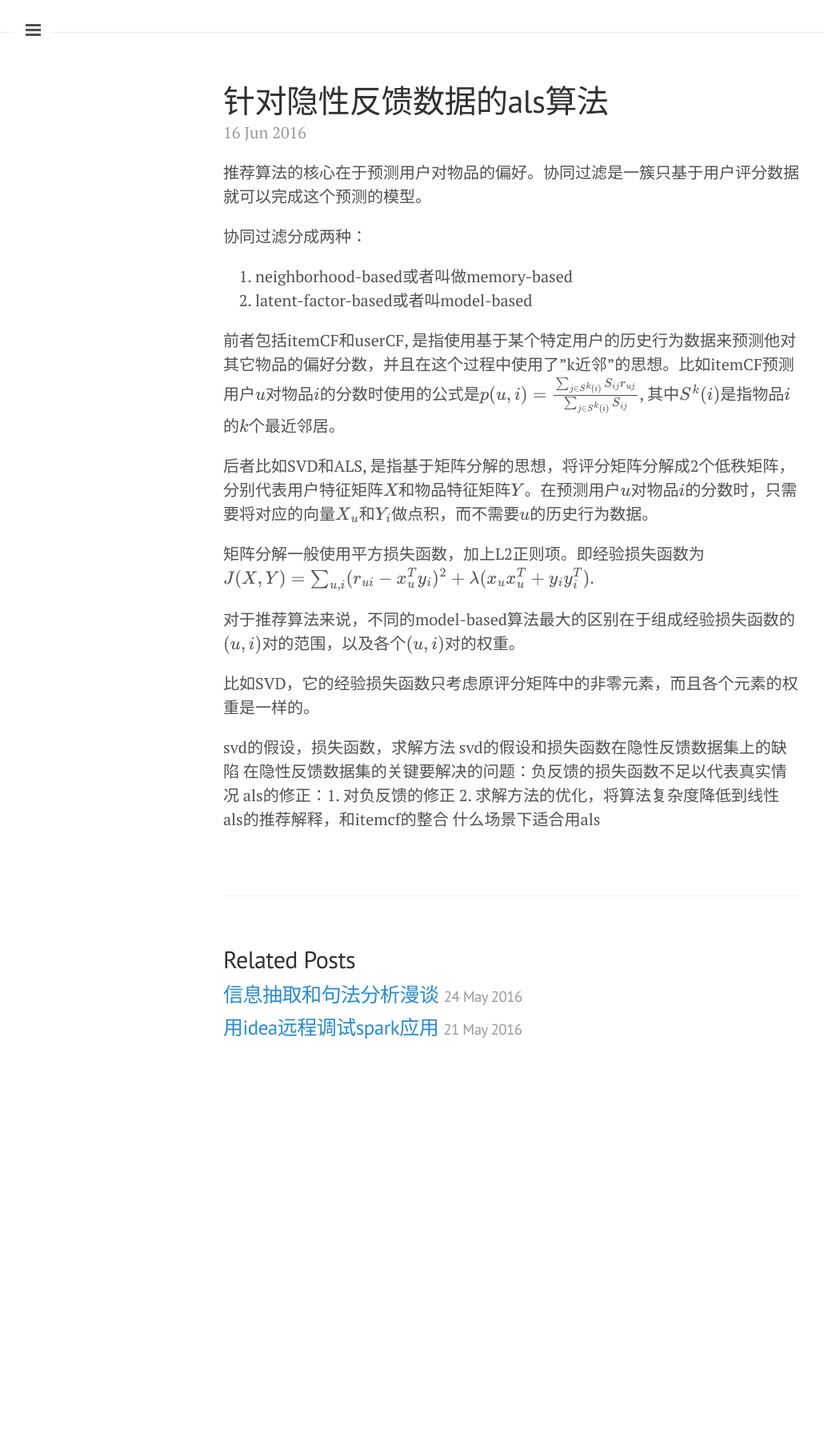
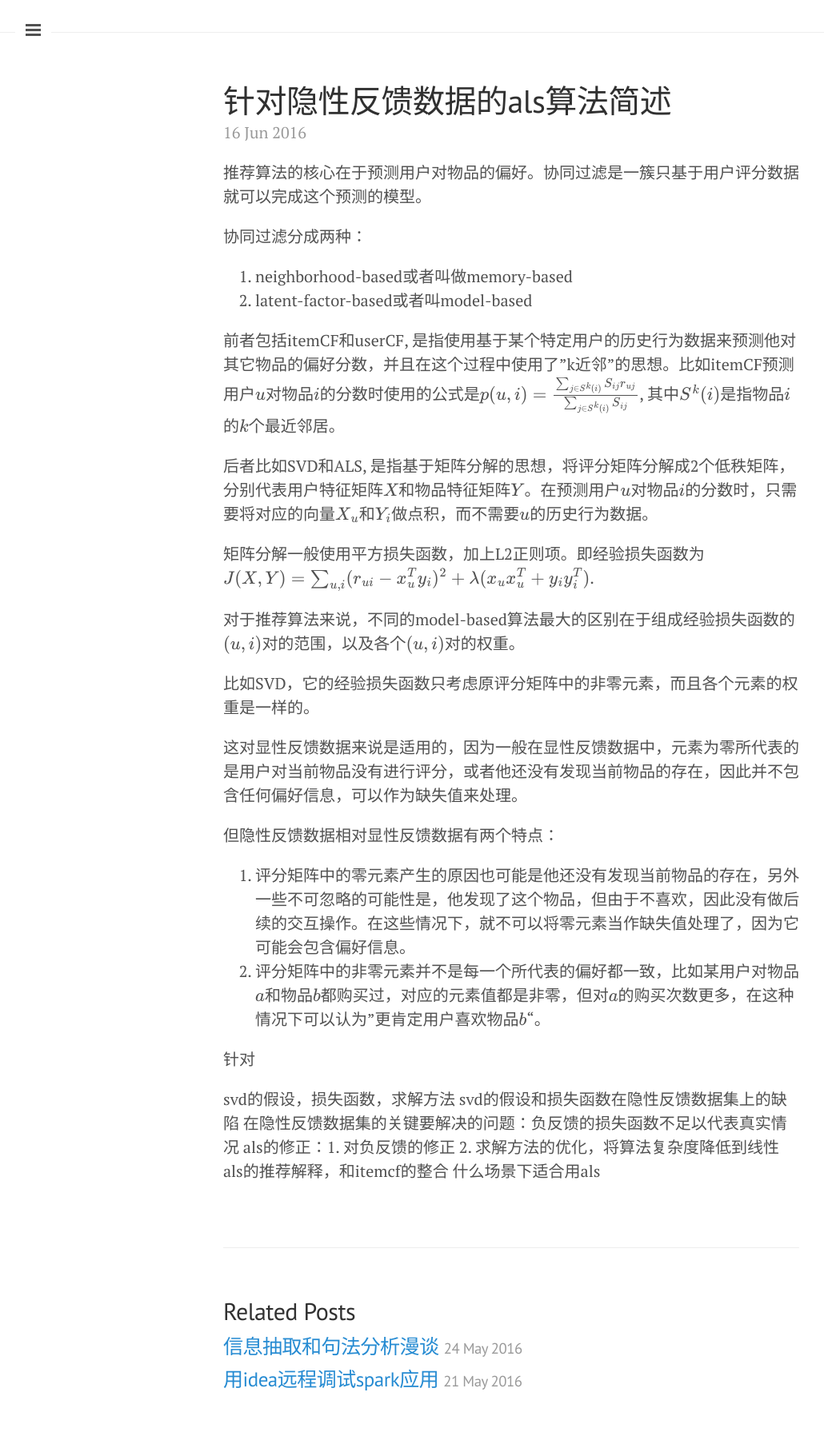
Before and after one commit to nomadcube/nomadcube.github.io, a Jekyll site: the page built from _posts/2016-06-16-针对隐性反馈数据的als算法简述.md, in a window 1280 px wide. Shown: the whole page at 80% size, without its empty margins (1-1031 px from the left). Built offline with Jekyll 4.4.1, drawn with Linux system fonts in a browser that asks for light colours; formulas are drawn with MathJax 3; comment, search, counter and statistics services are not loaded; before the commit the page ends 1361 px from its top, so only the background shows below that.

Commit message:
新文章

```diff
--- a/_posts/2016-06-16-针对隐性反馈数据的als算法.md
+++ b/_posts/2016-06-16-针对隐性反馈数据的als算法简述.md
@@ -20,7 +20,14 @@
 
 比如SVD，它的经验损失函数只考虑原评分矩阵中的非零元素，而且各个元素的权重是一样的。
 
+这对显性反馈数据来说是适用的，因为一般在显性反馈数据中，元素为零所代表的是用户对当前物品没有进行评分，或者他还没有发现当前物品的存在，因此并不包含任何偏好信息，可以作为缺失值来处理。
 
+但隐性反馈数据相对显性反馈数据有两个特点：
+
+1. 评分矩阵中的零元素产生的原因也可能是他还没有发现当前物品的存在，另外一些不可忽略的可能性是，他发现了这个物品，但由于不喜欢，因此没有做后续的交互操作。在这些情况下，就不可以将零元素当作缺失值处理了，因为它可能会包含偏好信息。
+2. 评分矩阵中的非零元素并不是每一个所代表的偏好都一致，比如某用户对物品$$a$$和物品$$b$$都购买过，对应的元素值都是非零，但对$$a$$的购买次数更多，在这种情况下可以认为"更肯定用户喜欢物品$$b$$"。
+
+针对
 
 svd的假设，损失函数，求解方法
 svd的假设和损失函数在隐性反馈数据集上的缺陷
```
